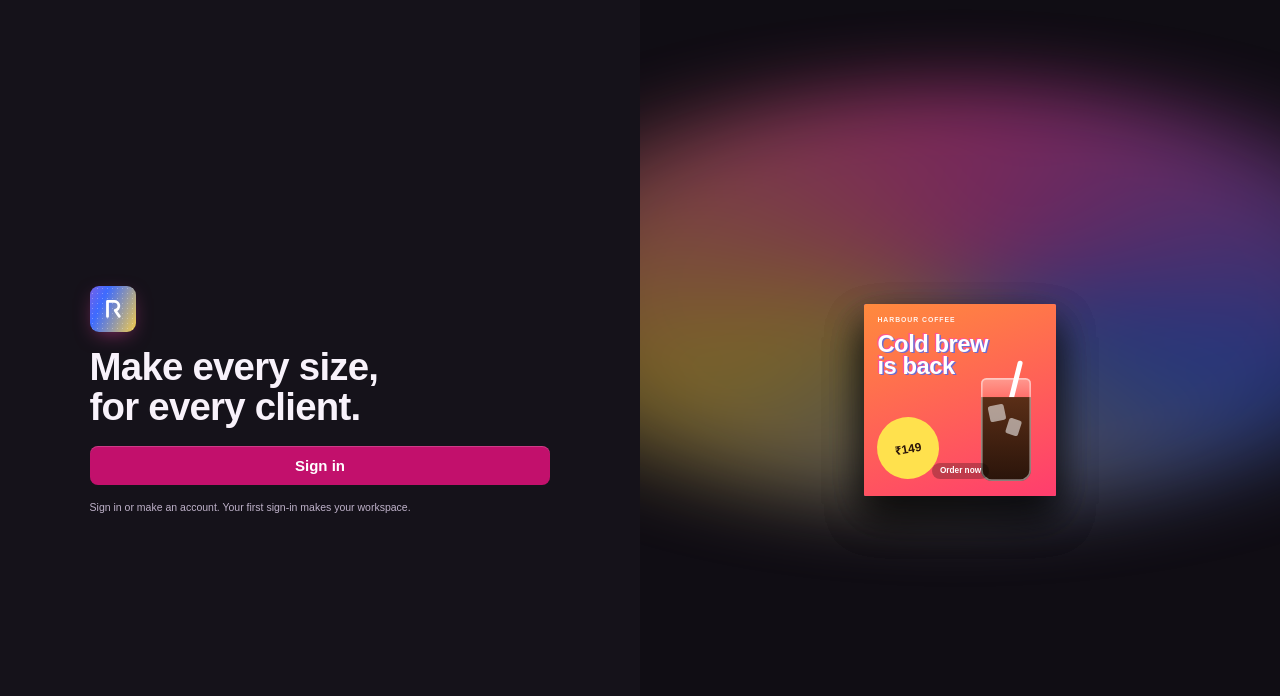
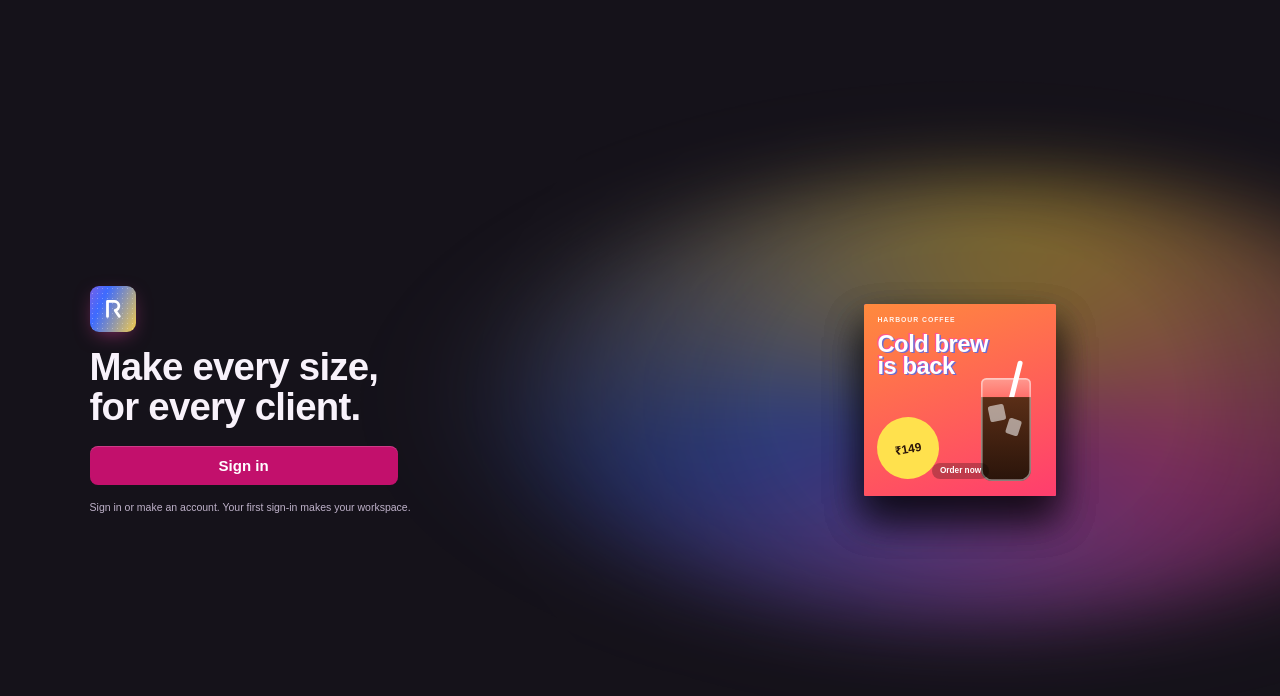
Before and after one commit to imkeshav98/razzlr, a Next.js app in the folder apps/web/: page /login in a window 1280 px wide. Shown: the top 696 px of the page. Built offline with nearby package versions, Linux system fonts and the light colour scheme; no server answers; a web font is replaced by a local one.

Commit message:
The sign-in page is one dark page: the aurora and fanned ads fade into the form's side, and Sign in is capped at 22rem
Co-Authored-By: Claude Opus 5.5 <noreply@anthropic.com>
Claude-Session: https://claude.ai/code/session_01AiE74aqPxRMphQ2Wt8mcqH

```diff
--- a/apps/web/app/globals.css
+++ b/apps/web/app/globals.css
@@ -498,25 +498,54 @@ body {
   animation: aurora-drift 26s ease-in-out infinite;
 }
 
-/* Sign in (mock screen 34): the end half's showcase, three copies of a sample ad fanned out over
-   a slow aurora. Always drawn on the dark palette (the panel sets data-theme=dark). The aurora is a
-   blurred conic circle squashed into a wide ellipse; it turns by transform, so it never repaints. */
+/* Sign in (mock screen 34): behind the whole page, three copies of a sample ad fanned out over a
+   slow aurora in the end half. The page has one background; the glow fades out toward the form
+   through a wide radial mask, so there is no seam. The aurora is a blurred conic circle squashed
+   into a wide ellipse; it turns by transform, so it never repaints. */
 .signin-showcase {
-  position: relative;
+  position: absolute;
+  inset: 0;
   display: grid;
+  grid-template-columns: 1fr 1fr;
   place-items: center;
   overflow: hidden;
   isolation: isolate;
-  background: var(--canvas);
+}
+.signin-showcase > .ad-fan {
+  grid-column: 2;
+}
+.signin-glow {
+  position: absolute;
+  inset: 0;
+  z-index: -1;
+  mask-image: radial-gradient(ellipse 62% 80% at 76% 50%, black 25%, transparent 100%);
+}
+[dir='rtl'] .signin-glow {
+  mask-image: radial-gradient(ellipse 62% 80% at 24% 50%, black 25%, transparent 100%);
 }
 .signin-aurora {
   position: absolute;
-  inset-inline: -20%;
-  inset-block-start: 10%;
+  inset-inline-start: 40%;
+  inset-inline-end: -14%;
+  inset-block-start: 50%;
+  translate: 0 -50%;
   aspect-ratio: 70 / 34;
-  z-index: -1;
-  pointer-events: none;
   opacity: 0.45;
+}
+/* Phones: the form alone, over a faint glow at the top. */
+@media (width < 48rem) {
+  .signin-showcase > .ad-fan {
+    display: none;
+  }
+  .signin-glow,
+  [dir='rtl'] .signin-glow {
+    mask-image: radial-gradient(ellipse 90% 45% at 50% 18%, black 20%, transparent 100%);
+  }
+  .signin-aurora {
+    inset-inline: -30%;
+    inset-block-start: 18%;
+    opacity: 0.22;
+  }
 }
 .signin-aurora > div {
   position: absolute;
--- a/apps/web/app/login/ad-fan.tsx
+++ b/apps/web/app/login/ad-fan.tsx
@@ -7,7 +7,7 @@ const VARIANTS = ['teal', 'sunset', 'violet'] as const
 export function AdFan({ sample }: { sample: Messages['signIn']['sample'] }) {
   return (
     <div className="signin-showcase" data-testid="sign-in-showcase">
-      <div className="signin-aurora"><div /></div>
+      <div className="signin-glow"><div className="signin-aurora"><div /></div></div>
       <div className="ad-fan">
         {VARIANTS.map((variant) => (
           <div key={variant} className="sample-ad" data-variant={variant}>
--- a/apps/web/app/login/page.tsx
+++ b/apps/web/app/login/page.tsx
@@ -27,13 +27,17 @@ export async function generateMetadata() {
   return { title: (await getMessages()).signIn.title }
 }
 
-// The mock's split screen (screen 34): the form on the start half, a showcase of fanned-out ads on
-// the end half. Phones get the form alone.
+// The mock's sign-in (screen 34) on one dark page: the form on the start half, and fanned-out ads
+// over an aurora toward the end, the glow fading into the form's side. Phones get the form over a
+// faint glow.
 export default async function LoginPage({ searchParams }: { searchParams: Promise<{ error?: string; unavailable?: string }> }) {
   const [t, query] = await Promise.all([getMessages(), searchParams])
   const notice = query.unavailable ? t.signIn.unavailable : query.error ? t.signIn.failed : null
   return (
-    <main className="grid min-h-dvh bg-bg md:grid-cols-2">
+    <main data-theme="dark" className="relative isolate grid min-h-dvh overflow-hidden bg-bg text-text md:grid-cols-2">
+      <aside aria-hidden className="pointer-events-none absolute inset-0 -z-10">
+        <AdFan sample={t.signIn.sample} />
+      </aside>
       <section className="flex flex-col justify-center px-6 py-12 sm:px-12 lg:px-[7vw]">
         <form action={start} className="flex w-full max-w-[37rem] flex-col gap-[clamp(1rem,1.2vw,1.375rem)]">
           <BrandMark size={46} />
@@ -47,15 +51,12 @@ export default async function LoginPage({ searchParams }: { searchParams: Promis
               {notice}
             </p>
           )}
-          <button type="submit" data-testid="sign-in" className={cn(buttonStyles({ variant: 'primary', size: 'lg' }), 'mt-1 h-11 w-full rounded-[10px] text-[15px] font-bold')}>
+          <button type="submit" data-testid="sign-in" className={cn(buttonStyles({ variant: 'primary', size: 'lg' }), 'mt-1 h-11 w-full max-w-[22rem] rounded-[10px] text-[15px] font-bold')}>
             {t.signIn.signIn}
           </button>
           <p className="text-xs text-muted">{t.signIn.lead}</p>
         </form>
       </section>
-      <aside aria-hidden data-theme="dark" className="relative hidden md:grid">
-        <AdFan sample={t.signIn.sample} />
-      </aside>
     </main>
   )
 }
```
